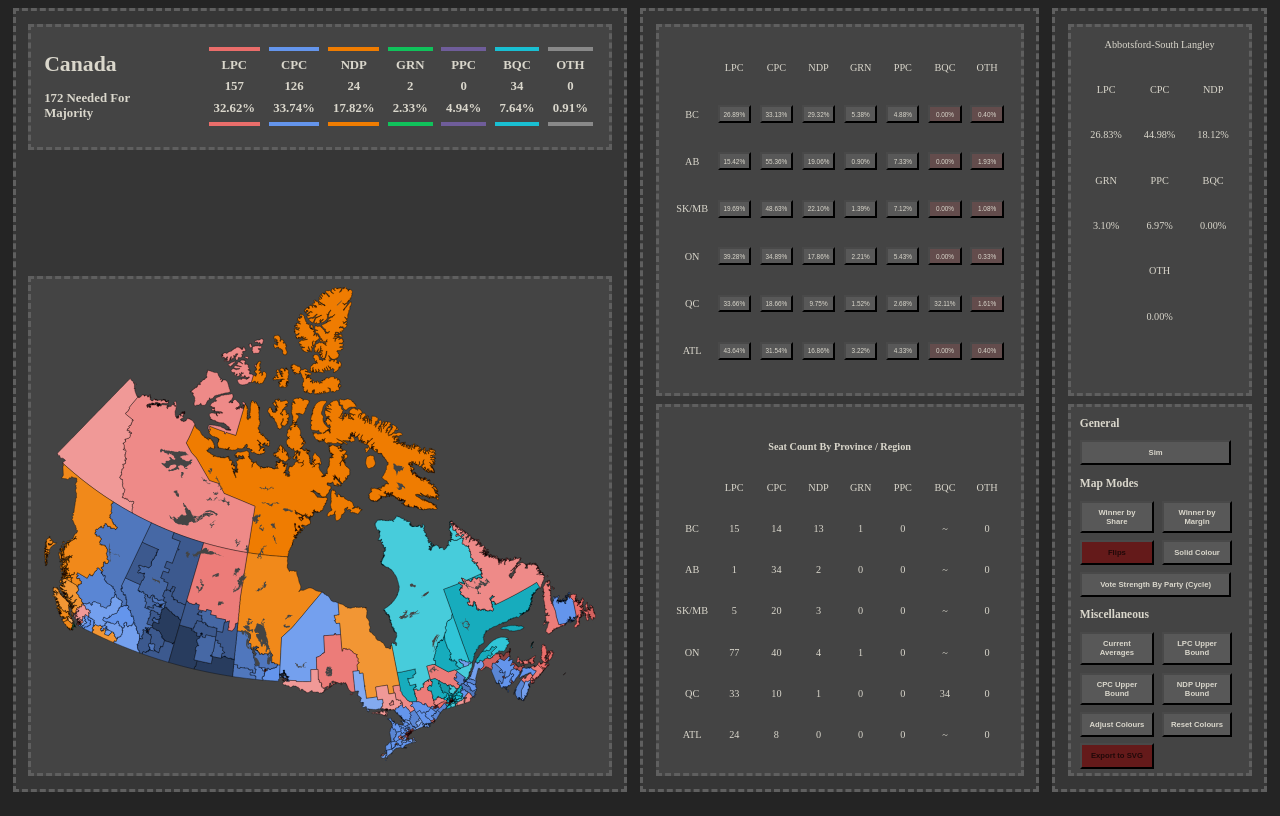
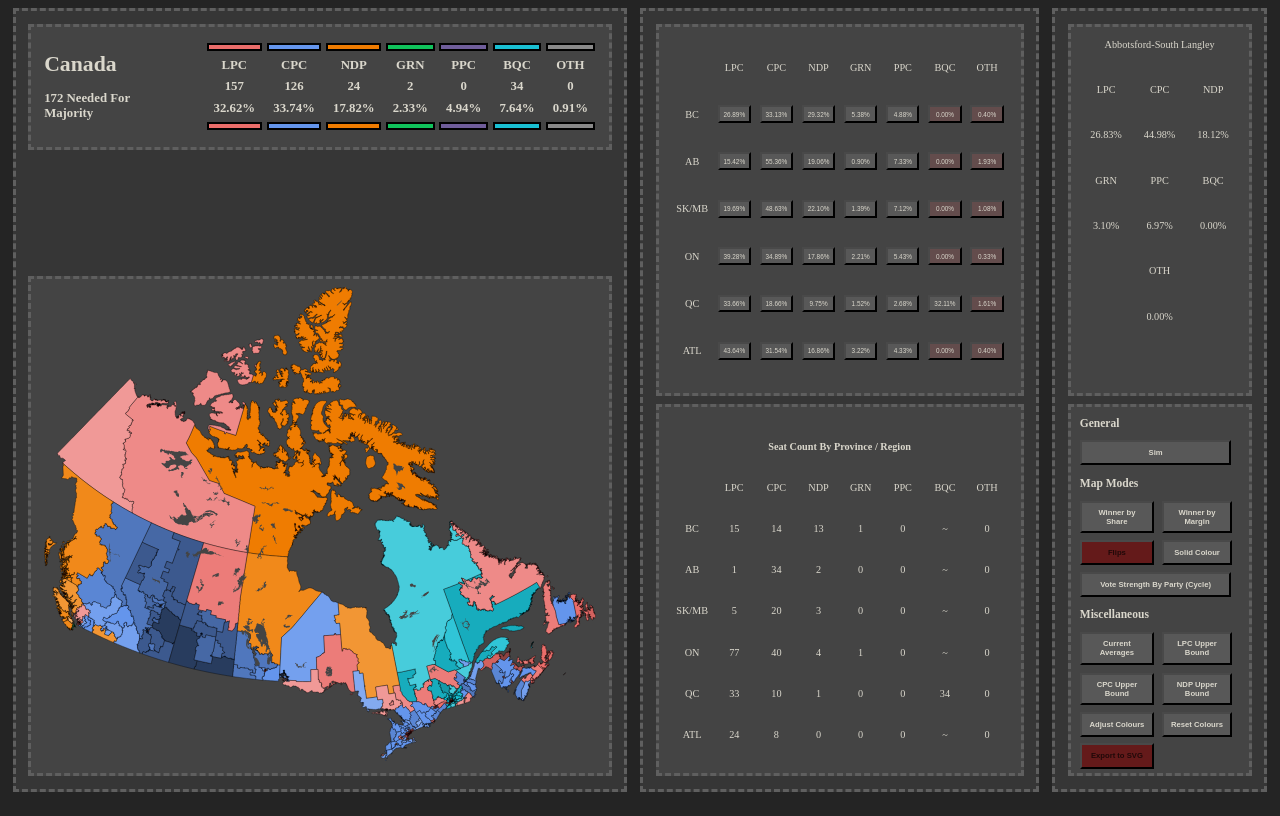
Before and after one commit to alx1010/parlasim-2, a plain HTML site: page index.html in a window 1280 px wide. Drawn offline with Linux system fonts and the light colour scheme.

Commit message:
added border to accents

```diff
--- a/index.html
+++ b/index.html
@@ -17,13 +17,13 @@
 						<p style="font-size: 1vw;" class="heading-text">172 Needed For Majority</p>
 					</div>
 					<div id="pv-table">
-						<div class="pvAccents" style="background-color: red; width: 95%; height: 0.5vh"></div>
-						<div class="pvAccents" style="background-color: red; width: 95%; height: 0.5vh"></div>
-						<div class="pvAccents" style="background-color: red; width: 95%; height: 0.5vh"></div>
-						<div class="pvAccents" style="background-color: red; width: 95%; height: 0.5vh"></div>
-						<div class="pvAccents" style="background-color: red; width: 95%; height: 0.5vh"></div>
-						<div class="pvAccents" style="background-color: red; width: 95%; height: 0.5vh"></div>
-						<div class="pvAccents" style="background-color: red; width: 95%; height: 0.5vh"></div>
+						<div class="pvAccents"></div>
+						<div class="pvAccents"></div>
+						<div class="pvAccents"></div>
+						<div class="pvAccents"></div>
+						<div class="pvAccents"></div>
+						<div class="pvAccents"></div>
+						<div class="pvAccents"></div>
 						<p>LPC</p>
 						<p>CPC</p>
 						<p>NDP</p>
@@ -45,13 +45,13 @@
 						<p class="pvVote">##.#%</p>
 						<p class="pvVote">##.#%</p>
 						<p class="pvVote">##.#%</p>
-						<div class="pvAccents" style="background-color: red; width: 95%; height: 0.5vh"></div>
-						<div class="pvAccents" style="background-color: red; width: 95%; height: 0.5vh"></div>
-						<div class="pvAccents" style="background-color: red; width: 95%; height: 0.5vh"></div>
-						<div class="pvAccents" style="background-color: red; width: 95%; height: 0.5vh"></div>
-						<div class="pvAccents" style="background-color: red; width: 95%; height: 0.5vh"></div>
-						<div class="pvAccents" style="background-color: red; width: 95%; height: 0.5vh"></div>
-						<div class="pvAccents" style="background-color: red; width: 95%; height: 0.5vh"></div>
+						<div class="pvAccents"></div>
+						<div class="pvAccents"></div>
+						<div class="pvAccents"></div>
+						<div class="pvAccents"></div>
+						<div class="pvAccents"></div>
+						<div class="pvAccents"></div>
+						<div class="pvAccents"></div>
 					</div>
 				</div>
 				<div id="map">
--- a/styles.css
+++ b/styles.css
@@ -22,6 +22,14 @@ body {
 	background-color: var(--box-colour);
 	border-style: dashed;
 	border-color: var(--border-colour);
+}
+
+.pvAccents {
+	width: 95%;
+	height: 0.5vh;
+	border: 2px;
+	border-style: solid;
+	border-color: black;
 }
 
 #map {
```
